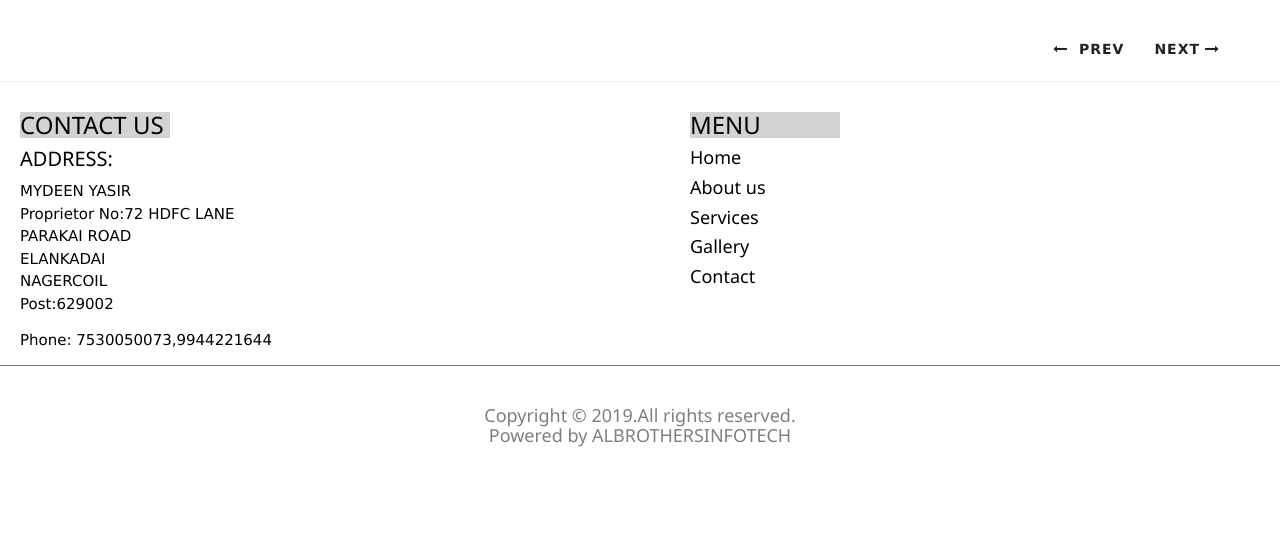
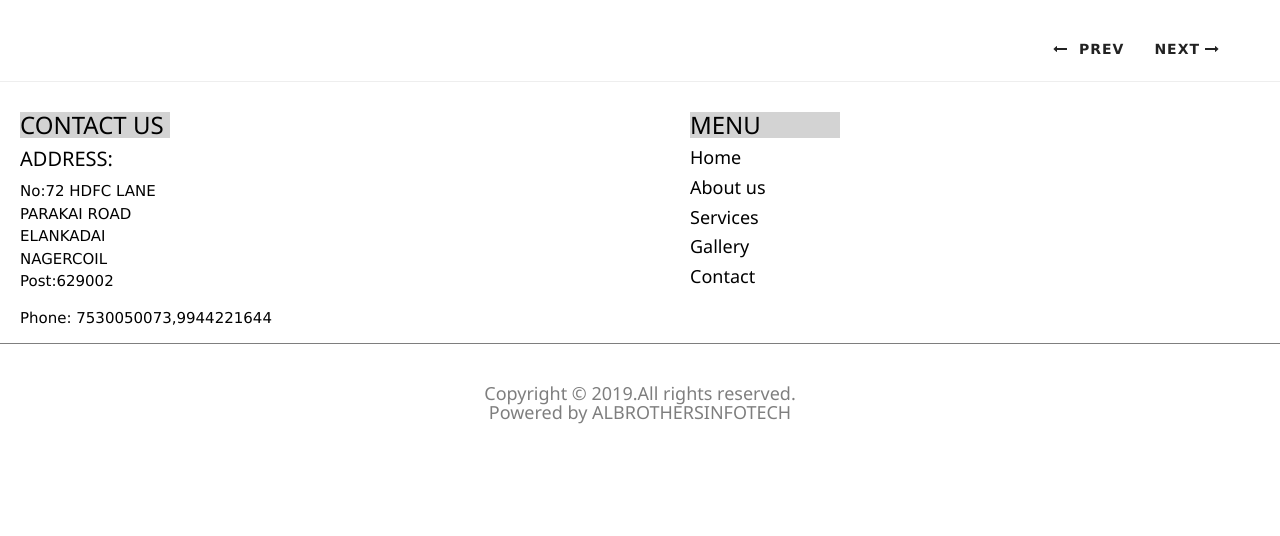
Before and after one commit to nessa1234/automotive, a Django app: page / in a window 1280 px wide. Shown: the part 4350-4886 px from the top of the page. After the commit the page ends 4774 px from the top, so only its background shows below. Run offline with Django 3.2, Linux system fonts and the light colour scheme; some libraries are stand-ins or nearby versions.

Commit message:
change in templates

```diff
--- a/templates/contact.html
+++ b/templates/contact.html
@@ -55,7 +55,7 @@
 			</div>
 			<div class="row">
 				<div class="col-lg-3 contact-info mb-5 mb-lg-0">
-					<p><h5>Address:</h5> MYDEEN YASIR<br>Proprietor No:72 HDFC LANE <br> PARAKAI ROAD <br> ELANKADAI <br> NAGERCOIL<br>Post:629002 </p>
+					<p><h5>Address:</h5>No:72 HDFC LANE <br> PARAKAI ROAD <br> ELANKADAI <br> NAGERCOIL<br>Post:629002 </p>
 					<p>Phone: 7530050073,9944221644</p>
 
 					<p>Email:service@trackautomobile.com</p>
--- a/templates/footer.html
+++ b/templates/footer.html
@@ -6,7 +6,7 @@
 					<div class="content">
 						<section style="margin-left: 20px; margin-right: 10px;">
 							<h3 style="background-color: lightgrey; width: 150px;"><span>CONTACT US</span></h3>
-							<p><h4>ADDRESS:</h4> MYDEEN YASIR<br>Proprietor No:72 HDFC LANE <br> PARAKAI ROAD <br> ELANKADAI <br> NAGERCOIL<br>Post:629002 </p>
+							<p><h4>ADDRESS:</h4> No:72 HDFC LANE <br> PARAKAI ROAD <br> ELANKADAI <br> NAGERCOIL<br>Post:629002 </p>
 							<p style="color: black;">Phone: 7530050073,9944221644</p>
 
 							<!--<h5>TRACK AUTOMOTIVE<br>
```
